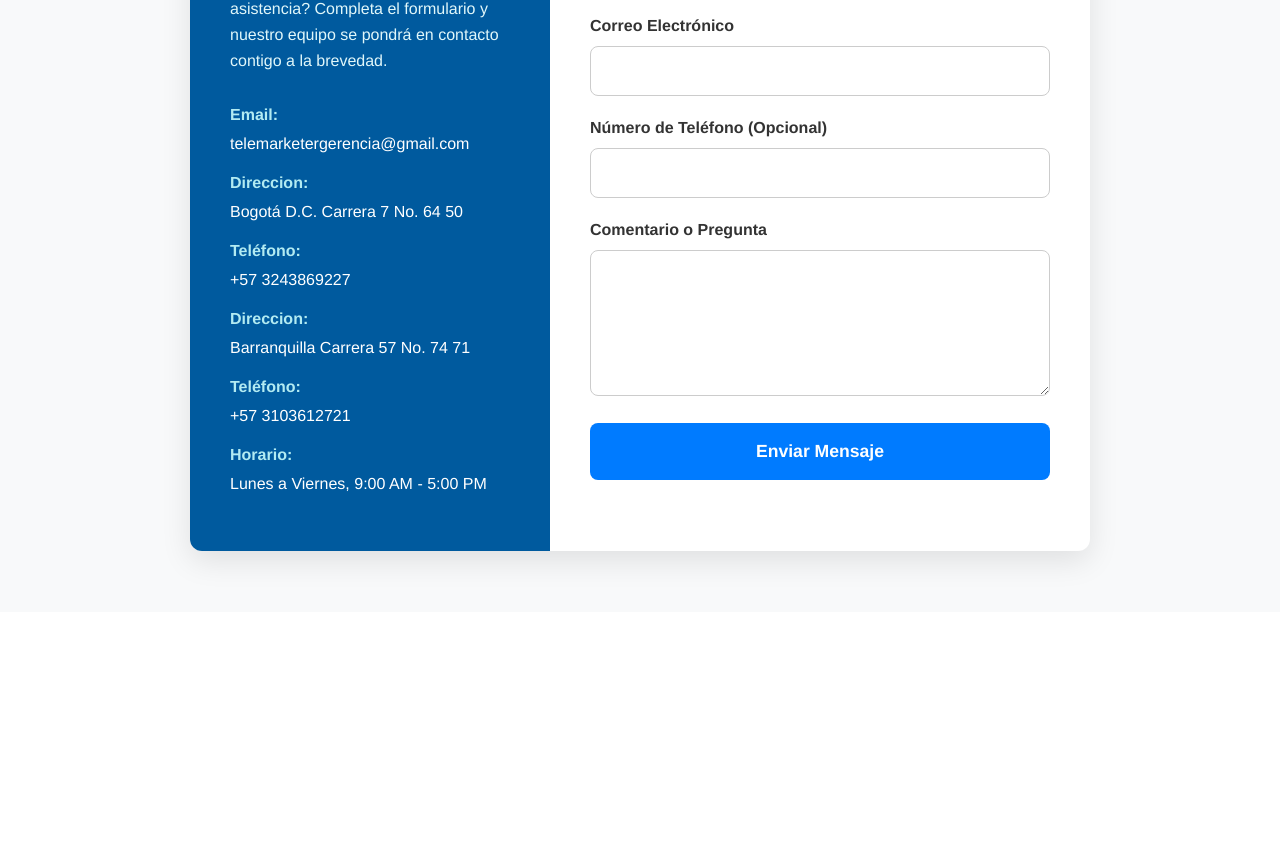
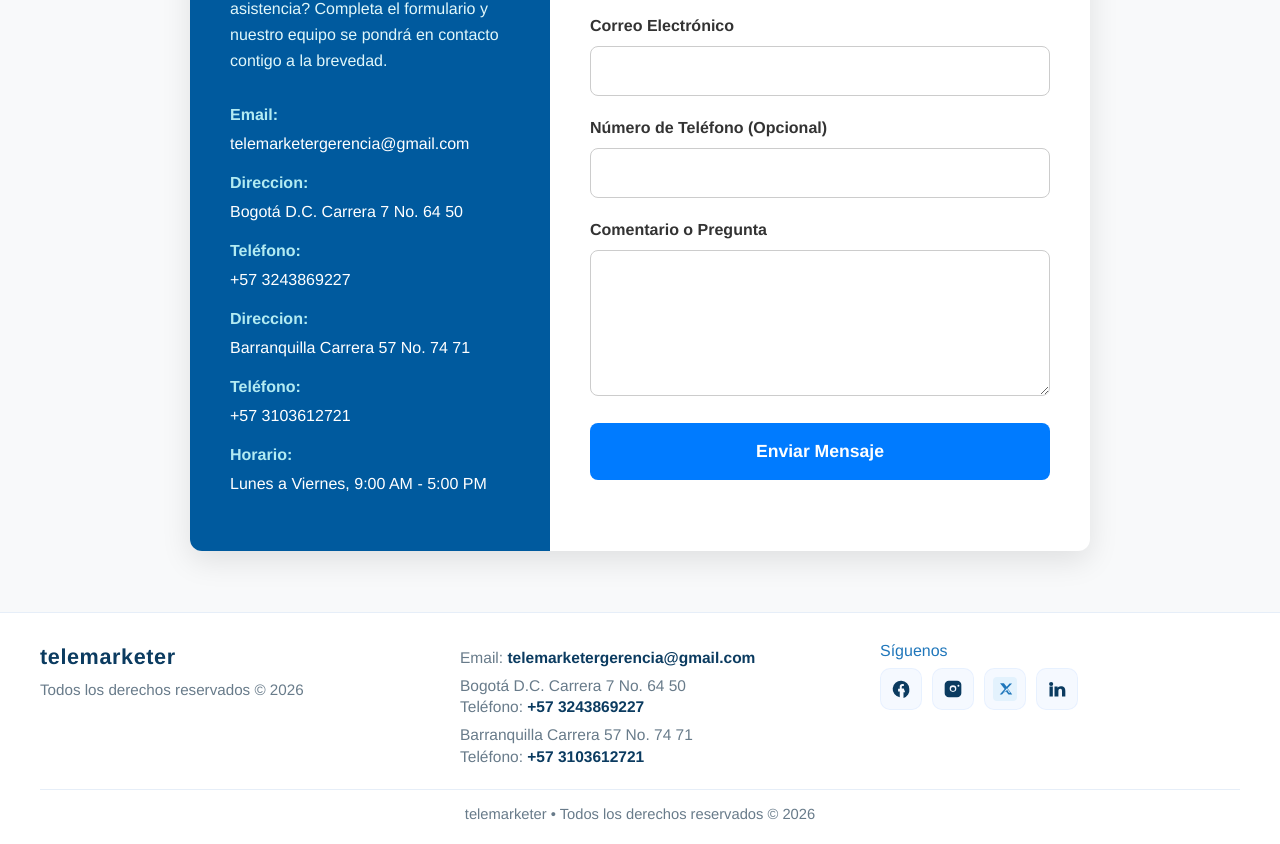
Before and after one commit to Albeiro2/ocacionales, a React (Vite) app: page / in a window 1280 px wide. Shown: the part 8374-9218 px from the top of the page. Before the commit the page ends 8986 px from the top, so only its background shows below. Built offline with nearby package versions, Linux system fonts and the light colour scheme.

Commit message:
Version terminada 2.0 footer agregado

```diff
--- /dev/null
+++ b/src/page/Footer/Footer.css
@@ -0,0 +1,136 @@
+/* Palette and spacing consistent with page: white background and blue accents */
+:root {
+  --brand-blue: #0b3b60;
+  --brand-accent: #2077bb;
+  --muted: #687b8a;
+  --bg: #ffffff;
+  --border: #e6eef8;
+}
+
+/* Footer */
+.footer {
+  background: var(--bg);
+  color: var(--brand-blue);
+  border-top: 1px solid var(--border);
+  padding: 28px 18px 18px;
+  font-family: 'Helvetica Neue', Arial, sans-serif;
+}
+
+.footer-container {
+  max-width: 1200px;
+  margin: 0 auto;
+  display: grid;
+  grid-template-columns: 1fr 1fr 360px;
+  gap: 18px;
+  align-items: start;
+}
+
+/* Brand area */
+.footer-brand {
+  display: flex;
+  flex-direction: column;
+  gap: 6px;
+  align-items: flex-start;
+}
+.footer-logo {
+  font-size: 1.35rem;
+  font-weight: 800;
+  color: var(--brand-blue);
+  letter-spacing: 0.6px;
+}
+.footer-tag {
+  color: var(--muted);
+  font-size: 0.95rem;
+}
+
+/* Contact area */
+.footer-contact h4 {
+  margin: 0 0 8px 0;
+  color: var(--brand-accent);
+  font-size: 1rem;
+}
+.footer-contact p {
+  margin: 6px 0;
+  color: var(--muted);
+  line-height: 1.4;
+  font-size: 0.97rem;
+}
+.footer-contact a {
+  color: var(--brand-blue);
+  text-decoration: none;
+  font-weight: 600;
+}
+.footer-contact a:hover {
+  text-decoration: underline;
+}
+
+/* Social area */
+.footer-social h4 {
+  margin: 0 0 8px 0;
+  color: var(--brand-accent);
+  font-size: 1rem;
+}
+.social-links {
+  display: flex;
+  gap: 10px;
+  align-items: center;
+  justify-content: flex-start;
+}
+.social-link {
+  display: inline-flex;
+  align-items: center;
+  justify-content: center;
+  width: 42px;
+  height: 42px;
+  border-radius: 10px;
+  background: rgba(13,110,253,0.04);
+  border: 1px solid rgba(13,110,253,0.06);
+  color: var(--brand-blue);
+  transition: transform 0.18s ease, box-shadow 0.18s ease;
+}
+.social-link:hover {
+  transform: translateY(-4px);
+  box-shadow: 0 8px 20px rgba(4,12,30,0.08);
+}
+.social-icon svg { display:block; }
+
+/* small color accents for Whatsapp */
+.social-link.whatsapp, .social-link .whatsapp {
+  background: #e6f4ea;
+  color: #1f9b48;
+  border-color: rgba(31,155,72,0.12);
+}
+
+/* Footer bottom */
+.footer-bottom {
+  max-width: 1200px;
+  margin: 16px auto 0;
+  padding-top: 12px;
+  border-top: 1px solid var(--border);
+  text-align: center;
+}
+.footer-bottom small {
+  color: var(--muted);
+  font-size: 0.92rem;
+}
+
+/* Responsive */
+@media (max-width: 900px) {
+  .footer-container {
+    grid-template-columns: 1fr;
+    text-align: center;
+    gap: 14px;
+  }
+  .footer-brand,
+  .footer-contact,
+  .footer-social { align-items: center; }
+  .social-links { justify-content: center; }
+  .footer-contact p { font-size: 0.98rem; }
+}
+@media (max-width: 480px) {
+  .footer {
+    padding: 20px 12px 18px;
+  }
+  .footer-container { gap: 12px; }
+  .social-link { width: 38px; height: 38px; }
+}
--- /dev/null
+++ b/src/page/Footer/Footer.jsx
@@ -0,0 +1,75 @@
+// ...existing code...
+import React from 'react';
+import './Footer.css';
+
+const IconFacebook = () => (
+  <svg viewBox="0 0 24 24" width="20" height="20" aria-hidden="true" focusable="false">
+    <path fill="currentColor" d="M22 12a10 10 0 1 0-11.5 9.9v-7H8.5v-3.1h2V9.1c0-2 1.2-3.1 3-3.1.9 0 1.9.16 1.9.16v2.1h-1.1c-1.1 0-1.4.67-1.4 1.35v1.64h2.4L17 15.9h-2v7A10 10 0 0 0 22 12z" />
+  </svg>
+);
+const IconInstagram = () => (
+  <svg viewBox="0 0 24 24" width="20" height="20" aria-hidden="true" focusable="false">
+    <path fill="currentColor" d="M7 2h10a5 5 0 0 1 5 5v10a5 5 0 0 1-5 5H7a5 5 0 0 1-5-5V7a5 5 0 0 1 5-5zm5 5.5a4 4 0 1 0 0 8 4 4 0 0 0 0-8zm6.5-.7a1.2 1.2 0 1 0 0 2.4 1.2 1.2 0 0 0 0-2.4zM12 9.5a2.5 2.5 0 1 1 0 5 2.5 2.5 0 0 1 0-5z" />
+  </svg>
+);
+const IconX = () => (
+  <svg width="24" height="24" viewBox="0 0 48 48" aria-hidden="true" focusable="false">
+    <rect width="48" height="48" rx="8" fill="#e3f2fd"/>
+    <path fill="#2077bb" d="M33.6 13.1h4.5L29 22.4l9.5 12.5h-7.6l-6-7.6-6.9 7.6h-4.5l9.7-10.9-9.1-11.6h7.7l5.5 7.1 6.3-7.1zm-1.6 18.2h2.5l-6.5-8.6-6.9 7.8h2.7l4.4-5 3.8 5.8z"/>
+  </svg>
+);
+const IconLinkedIn = () => (
+  <svg viewBox="0 0 24 24" width="20" height="20" aria-hidden="true" focusable="false">
+    <path fill="currentColor" d="M4.98 3.5A2.5 2.5 0 1 0 5 8.5 2.5 2.5 0 0 0 4.98 3.5zM3 9h4v12H3zM9 9h3.7v1.63h.05c.52-.99 1.8-2.03 3.7-2.03C20.7 8.6 22 10.86 22 14.28V21h-4v-6.02c0-1.44-.02-3.3-2.01-3.3-2 0-2.3 1.56-2.3 3.18V21H9z"/>
+  </svg>
+);
+
+export default function Footer() {
+  return (
+    <footer className="footer">
+      <div className="footer-container">
+        <div className="footer-brand">
+          <div className="footer-logo">telemarketer</div>
+          <div className="footer-tag">Todos los derechos reservados © 2026</div>
+        </div>
+
+        <div className="footer-contact">
+          <p>
+            Email: <a href="mailto:telemarketergerencia@gmail.com">telemarketergerencia@gmail.com</a>
+          </p>
+          <p>
+            Bogotá D.C. Carrera 7 No. 64 50<br />
+            Teléfono: <a href="tel:+573243869227">+57 3243869227</a>
+          </p>
+          <p>
+            Barranquilla Carrera 57 No. 74 71<br />
+            Teléfono: <a href="tel:+573103612721">+57 3103612721</a>
+          </p>
+        </div>
+
+        <div className="footer-social">
+          <h4>Síguenos</h4>
+          <div className="social-links">
+            <a className="social-link" href="#" aria-label="Facebook" rel="noopener noreferrer" target="_blank">
+              <span className="social-icon facebook"><IconFacebook /></span>
+            </a>
+            <a className="social-link" href="#" aria-label="Instagram" rel="noopener noreferrer" target="_blank">
+              <span className="social-icon instagram"><IconInstagram /></span>
+            </a>
+            <a className="social-link" href="#" aria-label="X / Twitter" rel="noopener noreferrer" target="_blank">
+              <span className="social-icon x"><IconX /></span>
+            </a>
+            <a className="social-link" href="#" aria-label="LinkedIn" rel="noopener noreferrer" target="_blank">
+              <span className="social-icon linkedin"><IconLinkedIn /></span>
+            </a>
+          </div>
+        </div>
+      </div>
+
+      <div className="footer-bottom">
+        <small>telemarketer • Todos los derechos reservados © 2026</small>
+      </div>
+    </footer>
+  );
+}
+// ...existing code...
--- a/src/page/HomePage/HomePage.jsx
+++ b/src/page/HomePage/HomePage.jsx
@@ -6,6 +6,7 @@ import Service from '../Service/Service';
 import Contact from '../Contact/Contact';
 import Plan from '../Plan/Plan';
 import AboutV from '../AboutV/AboutV';
+import Footer from '../Footer/Footer';
 
 const HomePage = () => {
   const location = useLocation();
@@ -42,6 +43,10 @@ const HomePage = () => {
       <section id="contact">
         <Contact />
       </section>
+
+      <section id="footer">
+        <Footer/>
+      </section>
     </div>
   );
 };
```
